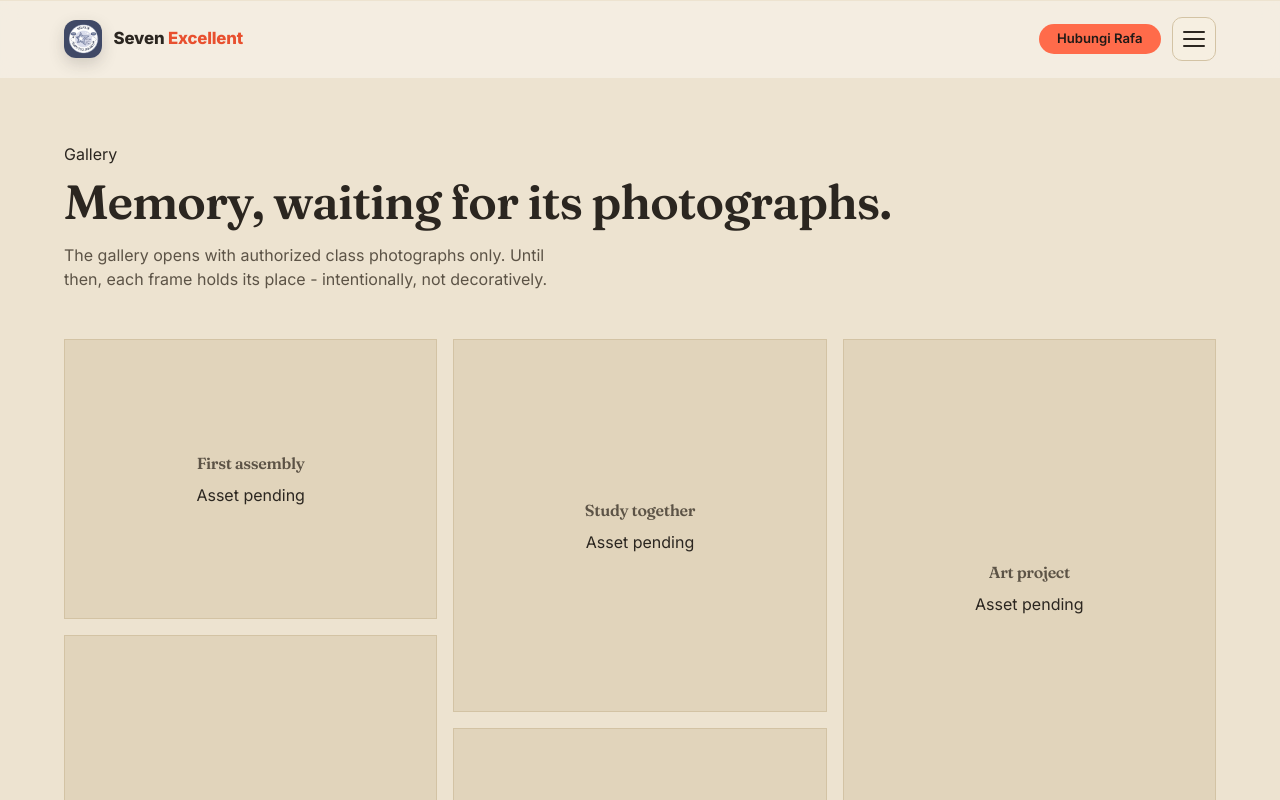
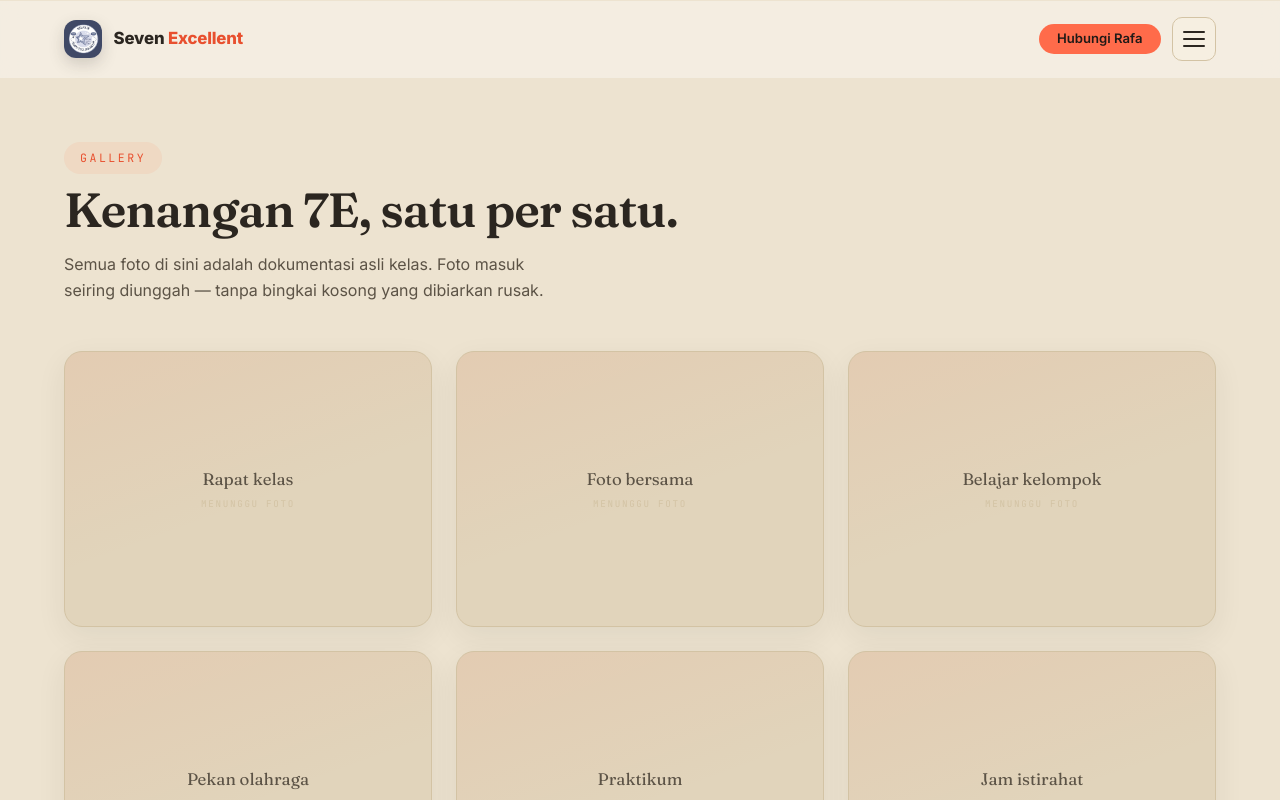
Before and after one commit to VernsDS/Seven_Excellent203, a Next.js app: page /gallery in a window 1280 px wide. Shown: the top 800 px of the page. Built offline with nearby package versions, Linux system fonts and the light colour scheme.

Commit message:
feat(gallery): data-driven gallery frames with photo support

```diff
--- a/app/gallery/page.tsx
+++ b/app/gallery/page.tsx
@@ -1,47 +1,56 @@
 import type { Metadata } from "next";
+import Image from "next/image";
+import { GALLERY_ITEMS } from "@/lib/gallery";
 
 export const metadata: Metadata = {
   title: "Gallery",
   description:
-    "Class memories of 7E Seven Excellent - real, authorized photographs only.",
+    "Galeri kegiatan Kelas 7E Seven Excellent, SMPN 203 Jakarta. Foto asli, sah, dan berizinkan saja.",
 };
 
 /**
- * Intentional placeholders - per docs/PRD.md and README.md:
- * no fake memories, no random stock people. Real photographs are
- * added only when authorized assets land in public/images/gallery/.
+ * Grid galeri dari lib/gallery.ts. Entri tanpa src = bingkai placeholder
+ * yang menjaga layout tetap rapi sampai fotonya diunggah.
  */
 export default function GalleryPage() {
-  const frames = [
-    { label: "First assembly", ratio: "aspect-[4/3]" },
-    { label: "Class photo", ratio: "aspect-[3/4]" },
-    { label: "Study together", ratio: "aspect-square" },
-    { label: "Sports week", ratio: "aspect-[4/3]" },
-    { label: "Art project", ratio: "aspect-[3/4]" },
-    { label: "Break time", ratio: "aspect-square" },
-  ];
-
   return (
     <div className="container-page py-16">
-      <p className="eyebrow">Gallery</p>
+      <p className="eyebrow-chip">Gallery</p>
       <h1 className="display mt-3 text-4xl text-balance-h md:text-5xl">
-        Memory, waiting for its photographs.
+        Kenangan 7E, satu per satu.
       </h1>
-      <p className="mt-4 max-w-lg text-muted">
-        The gallery opens with authorized class photographs only. Until then,
-        each frame holds its place - intentionally, not decoratively.
+      <p className="mt-4 max-w-lg section-sub">
+        Semua foto di sini adalah dokumentasi asli kelas. Foto masuk seiring
+        diunggah — tanpa bingkai kosong yang dibiarkan rusak.
       </p>
 
-      <div className="mt-12 columns-2 gap-4 md:columns-3 [&>*]:mb-4">
-        {frames.map((f) => (
+      <div className="gallery-preview mt-12">
+        {GALLERY_ITEMS.map((item) => (
           <figure
-            key={f.label}
-            className={`grid ${f.ratio} place-items-center break-inside-avoid border border-line bg-surface`}
+            key={item.title}
+            className={`gallery-frame card ${item.src ? "has-photo" : "is-pending"}`}
           >
-            <figcaption className="px-6 text-center">
-              <span className="display text-muted">{f.label}</span>
-              <p className="eyebrow mt-2">Asset pending</p>
-            </figcaption>
+            {item.src ? (
+              <Image
+                src={item.src}
+                alt={item.alt}
+                fill
+                sizes="(max-width: 768px) 50vw, 33vw"
+                className="gallery-frame-photo"
+              />
+            ) : (
+              <>
+                <figcaption>{item.title}</figcaption>
+                <span className="gallery-frame-tag" aria-hidden="true">
+                  Menunggu foto
+                </span>
+              </>
+            )}
+            {item.src && (
+              <figcaption className="gallery-frame-caption">
+                {item.title}
+              </figcaption>
+            )}
           </figure>
         ))}
       </div>
--- a/app/globals.css
+++ b/app/globals.css
@@ -2187,3 +2187,57 @@ input:focus-visible {
   object-fit: cover;
   background: var(--muted-bg);
 }
+
+/* ---- gallery page: photo frames with placeholder states ---- */
+
+.gallery-frame {
+  position: relative;
+  overflow: hidden;
+}
+
+.gallery-frame.has-photo {
+  aspect-ratio: 4 / 3;
+}
+
+.gallery-frame.is-pending {
+  aspect-ratio: 4 / 3;
+  display: grid;
+  place-content: center;
+  text-align: center;
+  gap: 0.4rem;
+  padding: 1rem;
+  background: linear-gradient(
+      160deg,
+      rgb(255 107 74 / 0.08),
+      transparent 55%
+    ),
+    var(--surface);
+}
+
+.gallery-frame.is-pending.md\:mt-10,
+.gallery-frame.is-pending.md\:mt-16,
+.gallery-frame.is-pending.md\:-mt-8 {
+  margin-top: 0;
+}
+
+.gallery-frame-photo {
+  object-fit: cover;
+  transition: transform 600ms cubic-bezier(0.22, 1, 0.36, 1);
+}
+
+.gallery-frame.has-photo:hover .gallery-frame-photo {
+  transform: scale(1.04);
+}
+
+.gallery-frame-caption {
+  position: absolute;
+  bottom: 0;
+  left: 0;
+  right: 0;
+  padding: 1.75rem 1rem 0.8rem;
+  background: linear-gradient(to top, rgb(43 38 32 / 0.72), transparent);
+  color: #fbf7ee;
+  font-family: var(--font-fraunces), Georgia, serif;
+  font-size: 0.95rem;
+  z-index: 1;
+}
--- /dev/null
+++ b/lib/gallery.ts
@@ -0,0 +1,22 @@
+/**
+ * Gallery data. Cara nambah foto kegiatan:
+ * 1. Taruh file foto di public/images/gallery/ (webp/jpg, disarankan sisi
+ *    panjang 1600px+, Next.js yang optimasi otomatis).
+ * 2. Tambah satu entri di bawah: { title, src: "/images/gallery/nama-file.webp" }.
+ *    src dikosongkan (undefined) = bingkai placeholder yang menunggu foto,
+ *    jadi layout tidak pernah rusak walau fotonya belum ada.
+ */
+export interface GalleryItem {
+  title: string;
+  alt: string;
+  src?: string;
+}
+
+export const GALLERY_ITEMS: GalleryItem[] = [
+  { title: "Rapat kelas", alt: "Foto momen rapat kelas 7E" },
+  { title: "Foto bersama", alt: "Foto bersama seluruh kelas 7E" },
+  { title: "Belajar kelompok", alt: "Foto belajar kelompok siswa 7E" },
+  { title: "Pekan olahraga", alt: "Foto kelas 7E di pekan olahraga" },
+  { title: "Praktikum", alt: "Foto praktikum kelas 7E" },
+  { title: "Jam istirahat", alt: "Foto jam istirahat kelas 7E" },
+];
```
